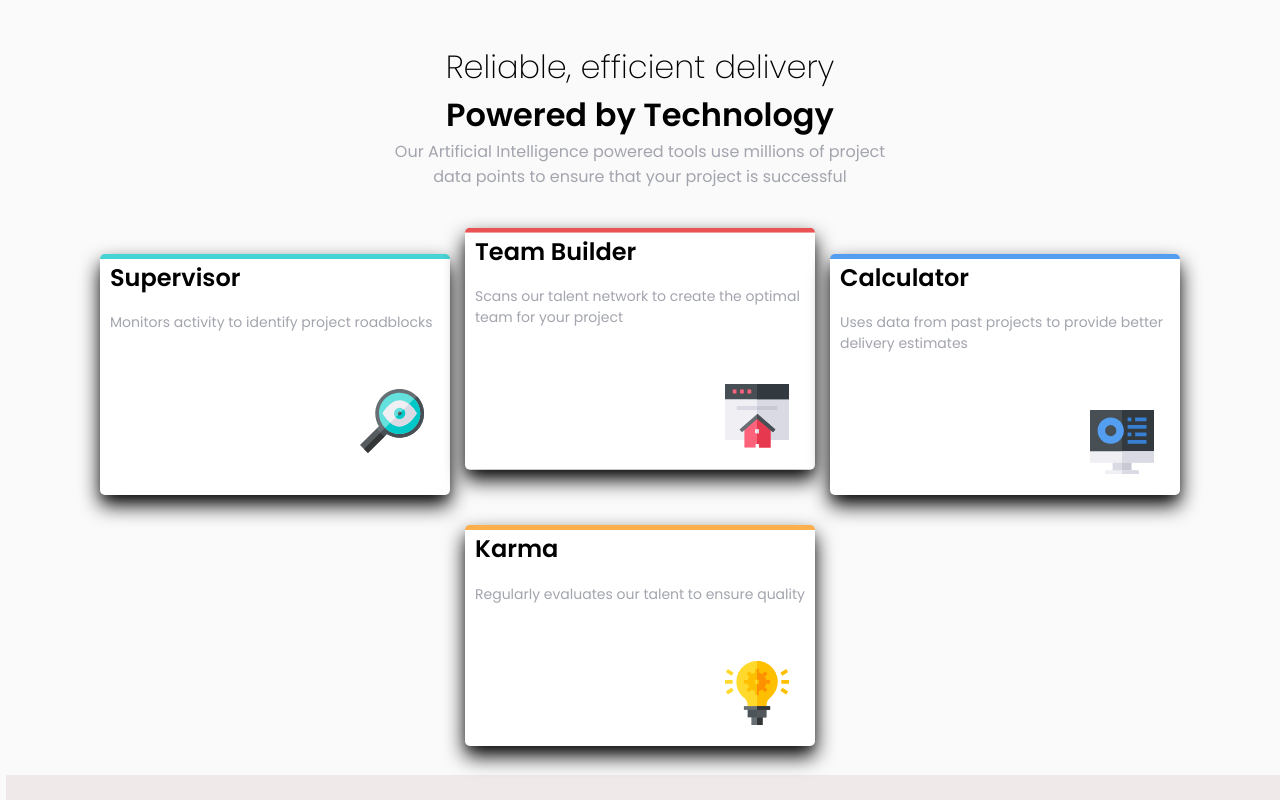
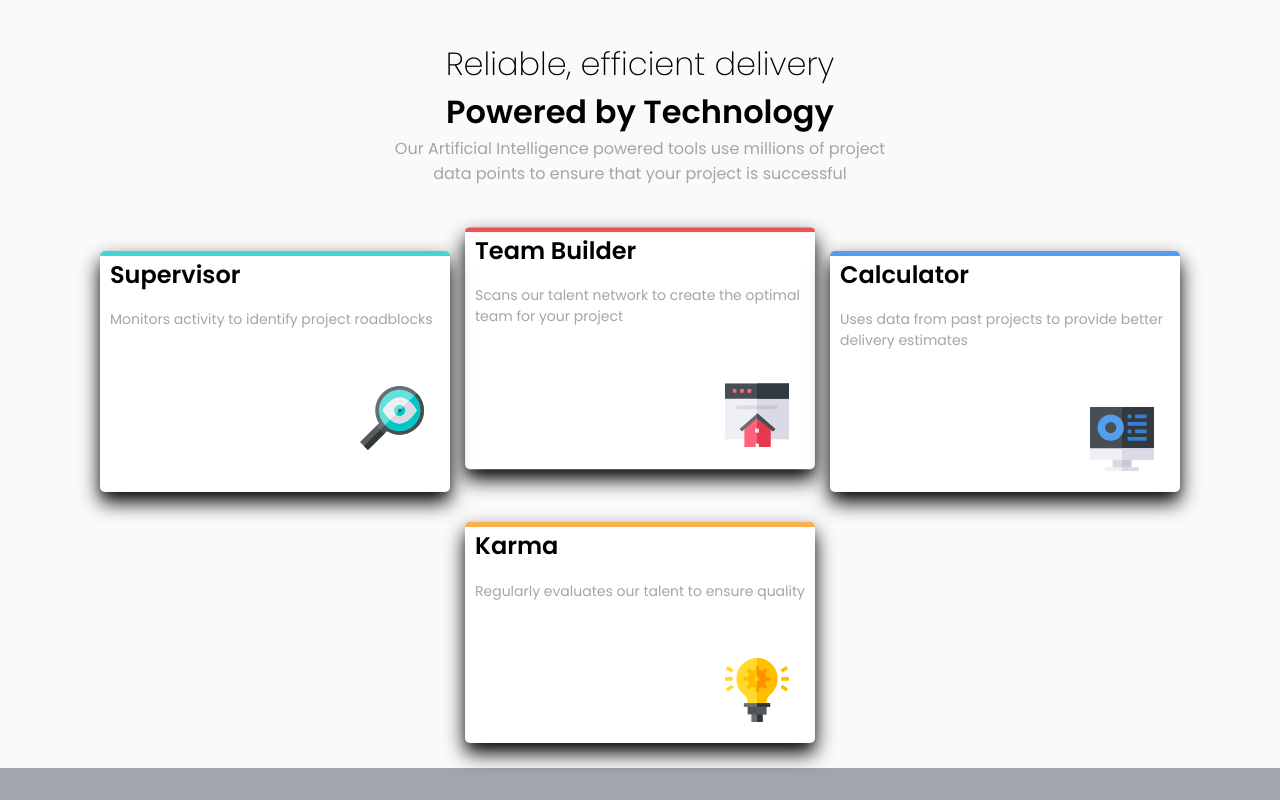
Before and after one commit to DJMF2015/ITPT, a web app: file week5/four-card-feature-section-master/index.html in a window 1280 px wide. Run offline with its HTML, style and script files only (its server is not run), Linux system fonts and the light colour scheme.

Commit message:
final submission

```diff
--- a/week5/four-card-feature-section-master/css/input.css
+++ b/week5/four-card-feature-section-master/css/input.css
@@ -1,7 +1,8 @@
 @import url("https://fonts.googleapis.com/css?family=Poppins:200,400,600&display=swap");
 * {
   box-sizing: border-box;
-  margin: 3px;
+  margin: 0px;
+  padding: 0;
 }
 
 header {
@@ -13,6 +14,8 @@ header {
 body {
   background-color: #fafafa;
   font-family: "Poppins", sans-serif;
+  width: 100%;
+  height: 100%;
 }
 
 h2 {
@@ -83,8 +86,9 @@ img {
 .teambuilder-red {
   border-top: 5px solid #ea5353;
   padding-left: 10px;
-  transform: translateY(-12.5%);
+  transform: translateY(-11.5%);
   margin: 19px 0px 10px 0px;
+  z-index: -1;
 }
 
 .calculator-blue {
@@ -98,14 +102,16 @@ img {
 }
 
 footer {
-  border-color: #bbbbbb;
-  background-color: #f0e9e9;
   margin: 0;
   bottom: 0;
   overflow: auto;
   position: fixed;
   width: 100%;
+  height: 4%;
   z-index: -1;
+  padding: 10px;
+  background-color: #a3a5ae;
+  justify-content: center;
 }
 
 @media screen and (min-width: 775px) {
--- a/week5/four-card-feature-section-master/scss/input.scss
+++ b/week5/four-card-feature-section-master/scss/input.scss
@@ -18,7 +18,8 @@ $primary-very-light-gray: hsl(0, 0%, 98%);
 
 * {
   box-sizing: border-box;
-  margin: 3px;
+  margin: 0px;
+  padding: 0;
 }
 
 header {
@@ -28,8 +29,10 @@ header {
 }
 
 body{
-  background-color: hsl(0, 0%, 98%);
-  font-family: 'Poppins', sans-serif;
+  background-color: $primary-very-light-gray;
+  font-family: $font-stack;
+  width: 100%;
+  height: 100%;
 }
 
 h2 {
@@ -84,7 +87,6 @@ img{
   background-color: #fff;
   box-shadow:  0 10px 20px rgba(0,0,0.16), 0 6px 6px rgba(0, 0, 0, 0.1);
   border-radius: 5px;
-  // padding: 30px;
   margin: 15px;
   width: 350px;
 }
@@ -96,14 +98,14 @@ img{
 .supervisor-cyan{
   border-top: 5px solid $primary-cyan;
   padding-left: 10px;
-
 }
 
-.teambuilder-red{
+.teambuilder-red {
   border-top: 5px solid $primary-red;
   padding-left: 10px;
-  transform: translateY(-12.5%);
+  transform: translateY(-11.5%);
   margin: 19px 0px 10px 0px;  //top right bottom left
+  z-index: -1;
 }
 
 .calculator-blue {
@@ -117,16 +119,19 @@ img{
 }
 
 footer {
-  border-color: rgb(187, 187, 187);
-  background-color: rgb(240, 233, 233);
   margin: 0;
   bottom: 0;
   overflow: auto;
   position: fixed;
   width: 100%;
+  height: 4%;
   z-index: -1;
+  padding: 10px;
+  background-color: $primary-grayish-blue;
+  justify-content: center;
 }
 
+// <!-- media queries -->
 @media screen and (min-width: 775px) {
   .card-push {
     transform: rotateY(0);
```
Also changed, not shown: 1 other file.
